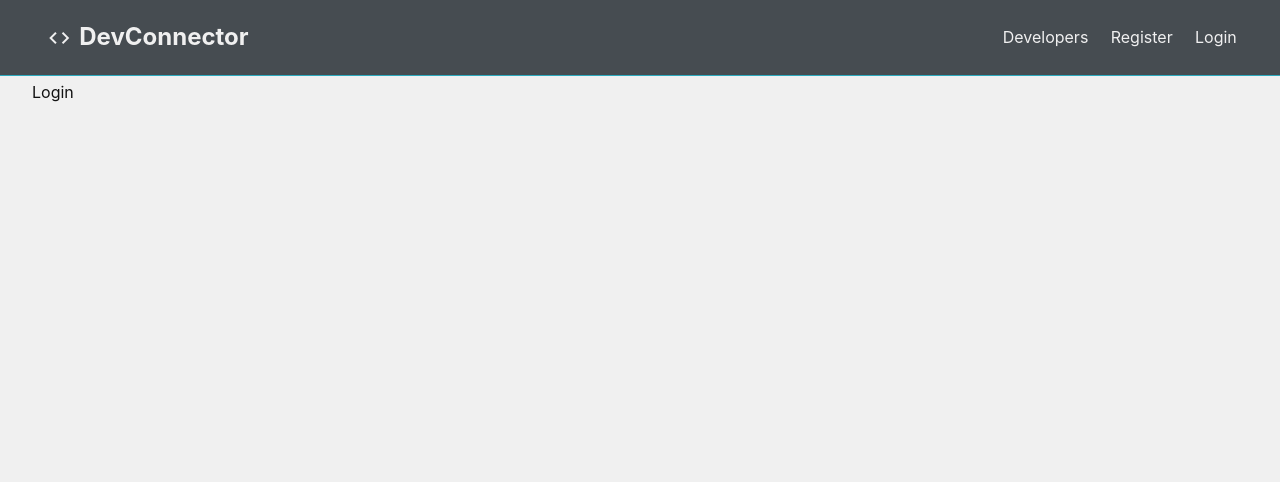
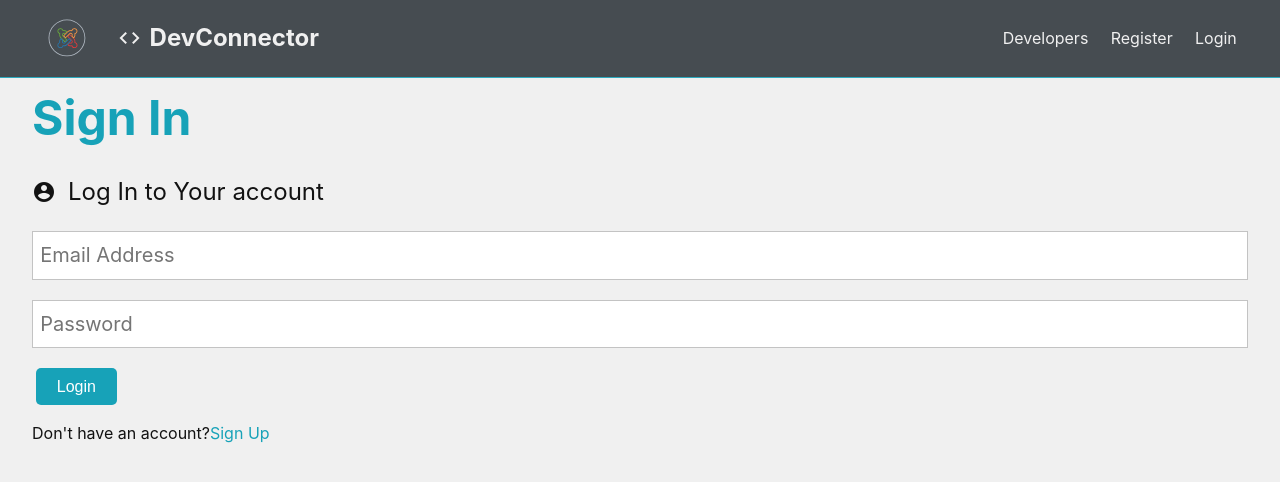
Before and after one commit to akshatmittal61/dev-connect, a React (Create React App) app: page /login in a window 1280 px wide. Shown: the top 482 px of the page. Built offline with nearby package versions, Linux system fonts and the light colour scheme.

Commit message:
added login form

```diff
--- a/src/components/auth/Login.jsx
+++ b/src/components/auth/Login.jsx
@@ -1,9 +1,87 @@
-import React from 'react'
+import axios from "axios";
+import React, { useState } from "react";
+import { Link } from "react-router-dom";
 
 const Login = () => {
-  return (
-    <div>Login</div>
-  )
-}
+	const [formData, setFormData] = useState({
+		email: "",
+		password: "",
+	});
+	const handleChange = (e) => {
+		const { name, value } = e.target;
+		setFormData({
+			...formData,
+			[name]: value,
+		});
+	};
+	const handleSubmit = async (e) => {
+		e.preventDefault();
+		console.log(formData);
+		const newUser = {
+			name: formData.name,
+			email: formData.email,
+			password: formData.password,
+		};
+		try {
+			const config = {
+				headers: {
+					"Content-Type": "application/json",
+				},
+			};
+			const body = JSON.stringify(newUser);
+			const res = await axios.post("/api/users", body, config);
+			console.log(res.data);
+		} catch (err) {
+			console.error(err.response.data);
+		}
+		setFormData({
+			name: "",
+			email: "",
+			password: "",
+			password2: "",
+		});
+	};
+	return (
+		<>
+			<h1 className="large text-primary">Sign In</h1>
+			<p className="lead">
+				<span className="material-icons">account_circle</span>
+				Log In to Your account
+			</p>
+			<form onSubmit={handleSubmit} className="form">
+				<div className="form-group">
+					<input
+						type="email"
+						name="email"
+						id="email"
+						placeholder="Email Address"
+						value={formData.email}
+						onChange={handleChange}
+						required
+					/>
+				</div>
+				<div className="form-group">
+					<input
+						type="password"
+						name="password"
+						id="password"
+						minLength="6"
+						placeholder="Password"
+						value={formData.password}
+						onChange={handleChange}
+						required
+					/>
+				</div>
+				<button type="submit" className="btn btn-primary">
+					Login
+				</button>
+			</form>
+			<p class="my-1">
+				Don't have an account?
+				<Link to="/register">Sign Up</Link>
+			</p>
+		</>
+	);
+};
 
-export default Login
+export default Login;
--- a/src/components/auth/Register.jsx
+++ b/src/components/auth/Register.jsx
@@ -1,4 +1,6 @@
+import axios from "axios";
 import React, { useState } from "react";
+import { Link } from "react-router-dom";
 
 const Register = () => {
 	const [formData, setFormData] = useState({
@@ -14,11 +16,30 @@ const Register = () => {
 			[name]: value,
 		});
 	};
-	const handleSubmit = (e) => {
+	const handleSubmit = async (e) => {
 		e.preventDefault();
 		if (formData.password !== formData.password2)
 			console.log("Passwords do not match");
-		else console.log(formData);
+		else {
+			console.log(formData);
+			const newUser = {
+				name: formData.name,
+				email: formData.email,
+				password: formData.password,
+			};
+			try {
+				const config = {
+					headers: {
+						"Content-Type": "application/json",
+					},
+				};
+				const body = JSON.stringify(newUser);
+				const res = await axios.post("/api/users", body, config);
+				console.log(res.data);
+			} catch (err) {
+				console.error(err.response.data);
+			}
+		}
 		setFormData({
 			name: "",
 			email: "",
@@ -90,7 +111,7 @@ const Register = () => {
 			</form>
 			<p className="my-1">
 				Already have an account?
-				<a href="login.html">Log In</a>
+				<Link to="/login">Log In</Link>
 			</p>
 		</>
 	);
--- a/src/components/layout/Navbar.jsx
+++ b/src/components/layout/Navbar.jsx
@@ -1,10 +1,14 @@
 import React from "react";
+import favicon from "../../images/favicon.svg";
 import { Link } from "react-router-dom";
 
 const Navbar = () => {
 	return (
 		<nav className="navbar bg-dark">
 			<h1>
+				<Link to="/">
+					<img src={favicon} alt="Dev Connect" />
+				</Link>
 				<Link to="/dashboard">
 					<span className="material-icons">code</span>
 					<span>DevConnector</span>
--- a/src/style.css
+++ b/src/style.css
@@ -515,10 +515,15 @@ img {
 	border-bottom: 1px solid #17a2b8;
 	opacity: 0.9;
 }
-.navbar ul {
+.navbar > * {
 	display: flex;
 	justify-content: space-evenly;
 	align-items: center;
+}
+.navbar img {
+	object-fit: cover;
+	height: 2.5rem;
+	width: 2.5rem;
 }
 .navbar a {
 	color: #f0f0f0;
@@ -550,7 +555,7 @@ img {
 	text-align: center;
 }
 .landing .buttons {
-	width: 25%;
+	width: 30%;
 	margin: 2rem 0;
 	display: flex;
 	justify-content: center;
@@ -671,6 +676,9 @@ img {
 }
 
 @media (max-width: 700px) {
+	.landing .buttons {
+		width: 75%;
+	}
 	.hide-sm {
 		display: none;
 	}
```
